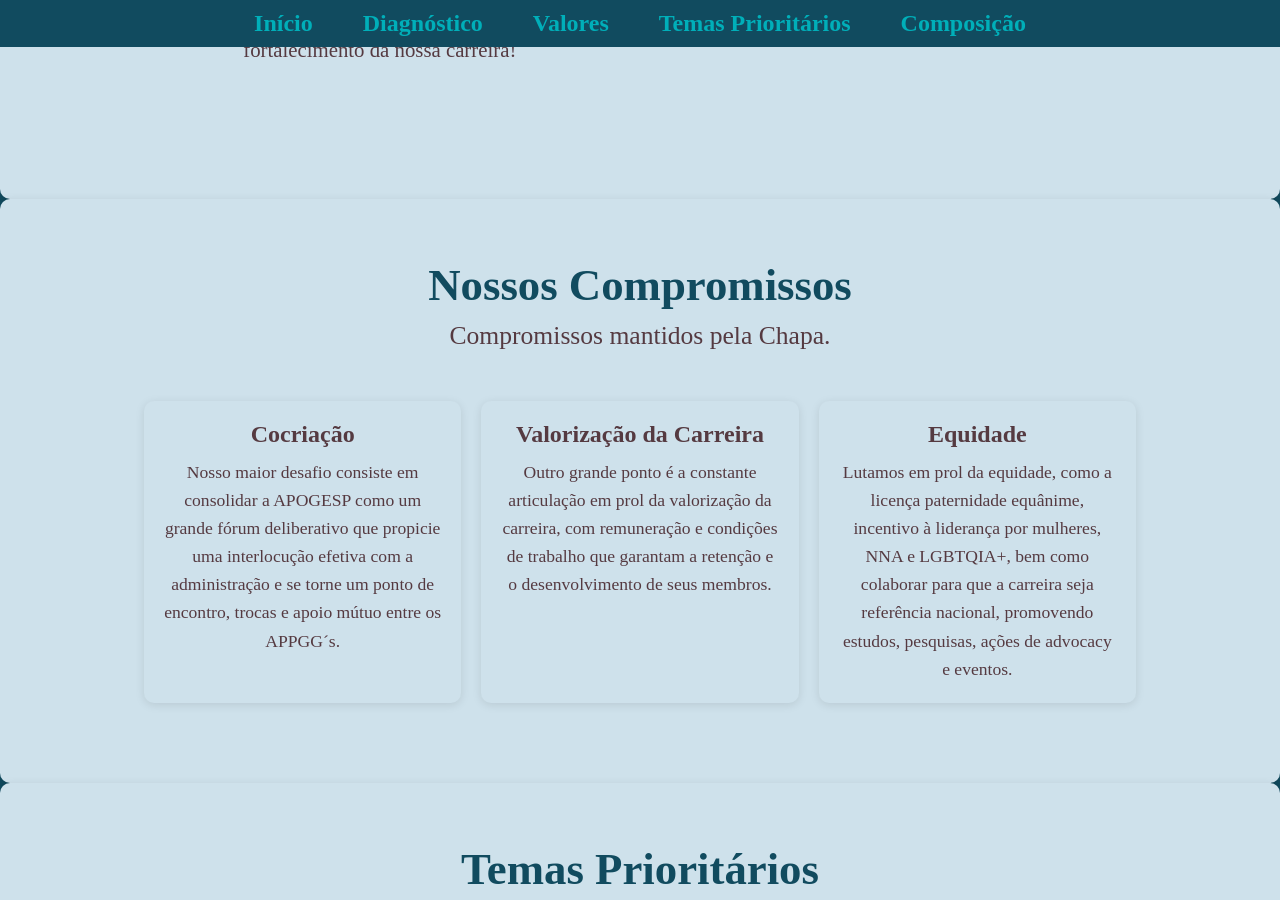
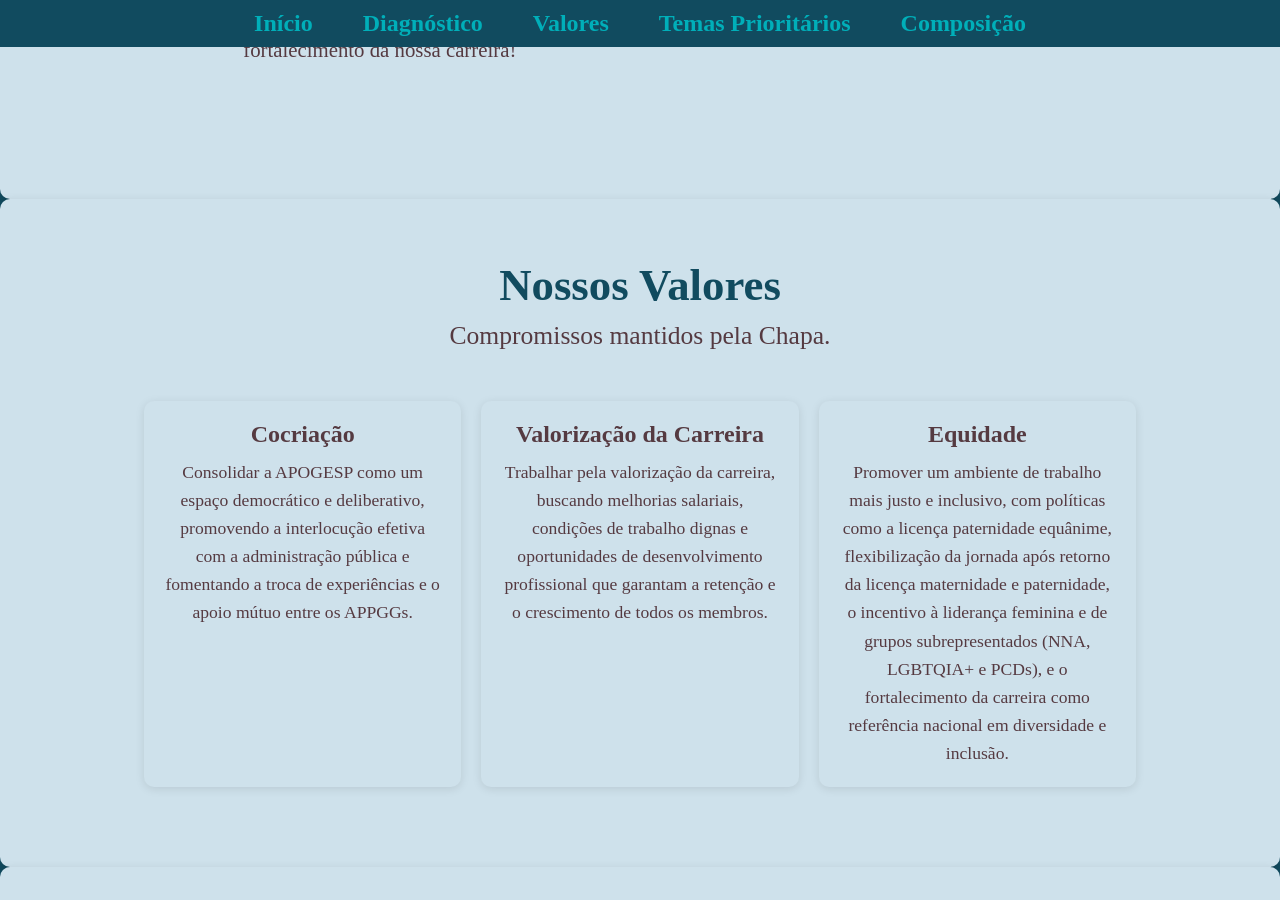
Before and after one commit to h-pgy/site_chapa_apogesp, a Jekyll site: the page built from index.html, in a window 1280 px wide and 900 px high, scrolled down 1927 px. Built offline with Jekyll 4.4.1, drawn with Linux system fonts in a browser that asks for light colours.

Commit message:
texto novo valores

```diff
--- a/_includes/valores.html
+++ b/_includes/valores.html
@@ -1,5 +1,5 @@
 <section id="valores" class="section">
-    <h2 class="section-title">Nossos Compromissos</h2>
+    <h2 class="section-title">Nossos Valores</h2>
     <p class="section-subtitle">
         Compromissos mantidos pela Chapa.
     </p>
@@ -8,24 +8,22 @@
         <div class="valor-item">
             <h3 class="valor-title">Cocriação</h3>
             <p class="valor-text">
-                Nosso maior desafio consiste em consolidar a APOGESP como um grande fórum deliberativo que propicie uma interlocução
-                efetiva com a administração e se torne um ponto de encontro, trocas e apoio mútuo entre os APPGG´s.
+                Consolidar a APOGESP como um espaço democrático e deliberativo, promovendo a interlocução efetiva com a administração pública e fomentando a troca de experiências e o apoio mútuo entre os APPGGs.
+
             </p>
         </div>
 
         <div class="valor-item">
             <h3 class="valor-title">Valorização da Carreira</h3>
             <p class="valor-text">
-                Outro grande ponto é a constante articulação em prol da valorização da carreira, com remuneração e condições de
-                trabalho que garantam a retenção e o desenvolvimento de seus membros.
+                Trabalhar pela valorização da carreira, buscando melhorias salariais, condições de trabalho dignas e oportunidades de desenvolvimento profissional que garantam a retenção e o crescimento de todos os membros.
             </p>
         </div>
 
         <div class="valor-item">
             <h3 class="valor-title">Equidade</h3>
             <p class="valor-text">
-                Lutamos em prol da equidade, como a licença paternidade equânime, incentivo à liderança por mulheres, NNA e LGBTQIA+,
-                bem como colaborar para que a carreira seja referência nacional, promovendo estudos, pesquisas, ações de advocacy e eventos.
+                Promover um ambiente de trabalho mais justo e inclusivo, com políticas como a licença paternidade equânime, flexibilização da jornada após retorno da licença maternidade e paternidade, o incentivo à liderança feminina e de grupos subrepresentados (NNA, LGBTQIA+ e PCDs), e o fortalecimento da carreira como referência nacional em diversidade e inclusão.
             </p>
         </div>
     </div>
```
